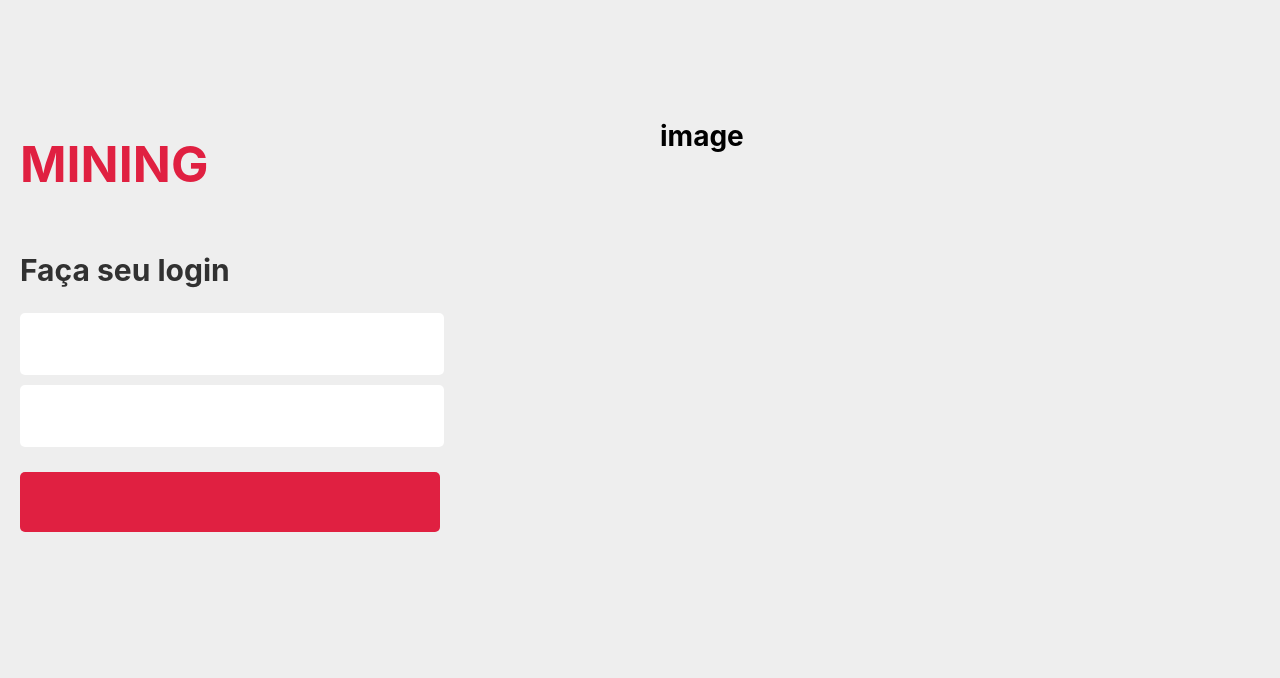
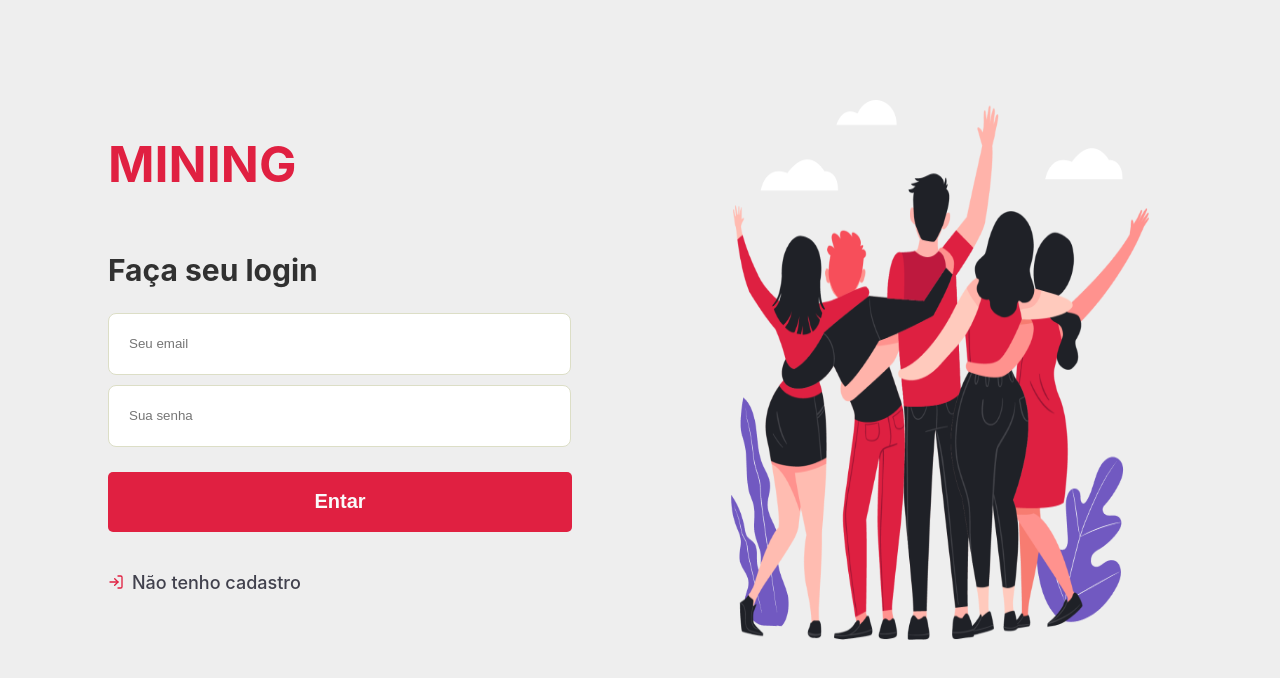
Before and after one commit to wesleyleandro7g/mining-client-dashboard, a React (Create React App) app: page / in a window 1280 px wide. Shown: the top 678 px of the page. Built offline with nearby package versions, Linux system fonts and the light colour scheme.

Commit message:
Login styling

```diff
--- a/package.json
+++ b/package.json
@@ -8,6 +8,7 @@
     "@testing-library/user-event": "^7.1.2",
     "react": "^16.13.1",
     "react-dom": "^16.13.1",
+    "react-icons": "^3.10.0",
     "react-router-dom": "^5.2.0",
     "react-scripts": "3.4.1",
     "styled-components": "^5.1.1"
--- a/src/pages/login/index.js
+++ b/src/pages/login/index.js
@@ -1,4 +1,6 @@
 import React from "react";
+import { FiLogIn } from "react-icons/fi";
+import { Link } from "react-router-dom";
 
 import {
   Container,
@@ -8,7 +10,11 @@ import {
   Form,
   TextInput,
   Button,
+  Image,
+  Cover,
 } from "./styles";
+
+import img from "../../assets/images/heroes.png";
 
 function login() {
   return (
@@ -17,13 +23,19 @@ function login() {
         <Title>MINING</Title>
         <SubTitle>Faça seu login</SubTitle>
         <Form>
-          <TextInput />
-          <TextInput />
-          <Button />
+          <TextInput placeholder="Seu email" />
+          <TextInput placeholder="Sua senha" />
+          <Link to="home">
+            <Button>Entar</Button>
+          </Link>
         </Form>
+        <Link className="back-link" to="home">
+          <FiLogIn size={16} color="#E02041" />
+          Não tenho cadastro
+        </Link>
       </Content>
       <Content>
-        <h1>image</h1>
+        <Image src={img} />
       </Content>
     </Container>
   );
--- a/src/pages/login/styles.js
+++ b/src/pages/login/styles.js
@@ -1,10 +1,14 @@
 import styled from "styled-components";
 
 export const Container = styled.div`
+  width: 100%;
+  max-width: 1200px;
+  height: 100vh;
+  margin: 0 auto;
+
   display: flex;
-  justify-content: center;
   align-items: center;
-  height: 100vh;
+  justify-content: space-around;
 `;
 
 export const Content = styled.div`
@@ -16,6 +20,7 @@ export const Content = styled.div`
   max-width: 600px;
   height: 100%;
   max-height: 600px;
+  padding: 4%;
 `;
 
 export const Title = styled.h1`
@@ -34,11 +39,15 @@ export const Form = styled.form`
 `;
 
 export const TextInput = styled.input`
-  width: 70%;
+  width: 95%;
   height: 60px;
   margin-bottom: 10px;
   border-radius: 5px;
   border: 0;
+  color: #333;
+  border: 1px solid #dcdec6;
+  border-radius: 8px;
+  padding: 0 0 0 20px;
 
   :focus {
     outline: 0;
@@ -46,11 +55,37 @@ export const TextInput = styled.input`
 `;
 
 export const Button = styled.button`
-  width: 70%;
+  width: 100%;
   height: 60px;
   margin-top: 15px;
 
   border-radius: 5px;
   border: 0;
   background-color: #e02041;
+  color: #fafafa;
+  font-size: 20px;
+  font-weight: 700;
+
+  :focus {
+    outline: 0;
+  }
+
+  :hover {
+    transition: 500ms all;
+    filter: brightness(90%);
+    cursor: pointer;
+  }
 `;
+
+export const Image = styled.img`
+  width: 90%;
+  height: 90%;
+  align-self: center;
+`;
+
+export const Cover = styled.div`
+  width: 90%;
+  height: 90%;
+  position: absolute;
+  background-color: rgba(0, 0, 0, 0.1);
+`;
--- a/src/styles/GlobalStyles.css
+++ b/src/styles/GlobalStyles.css
@@ -14,3 +14,22 @@ body {
 :root {
   font-size: 14px;
 }
+
+.back-link {
+  display: flex;
+  align-items: center;
+  margin-top: 40px;
+  color: #41414d;
+  font-size: 18px;
+  text-decoration: none;
+  font-weight: 500;
+  transition: opacity 0.2s;
+}
+
+.back-link svg {
+  margin-right: 8px;
+}
+
+.back-link:hover {
+  opacity: 0.8;
+}
```
Also changed, not shown: src/assets/images/heroes.png (added), 1 other file (tests, documents, lock files or other folders).
